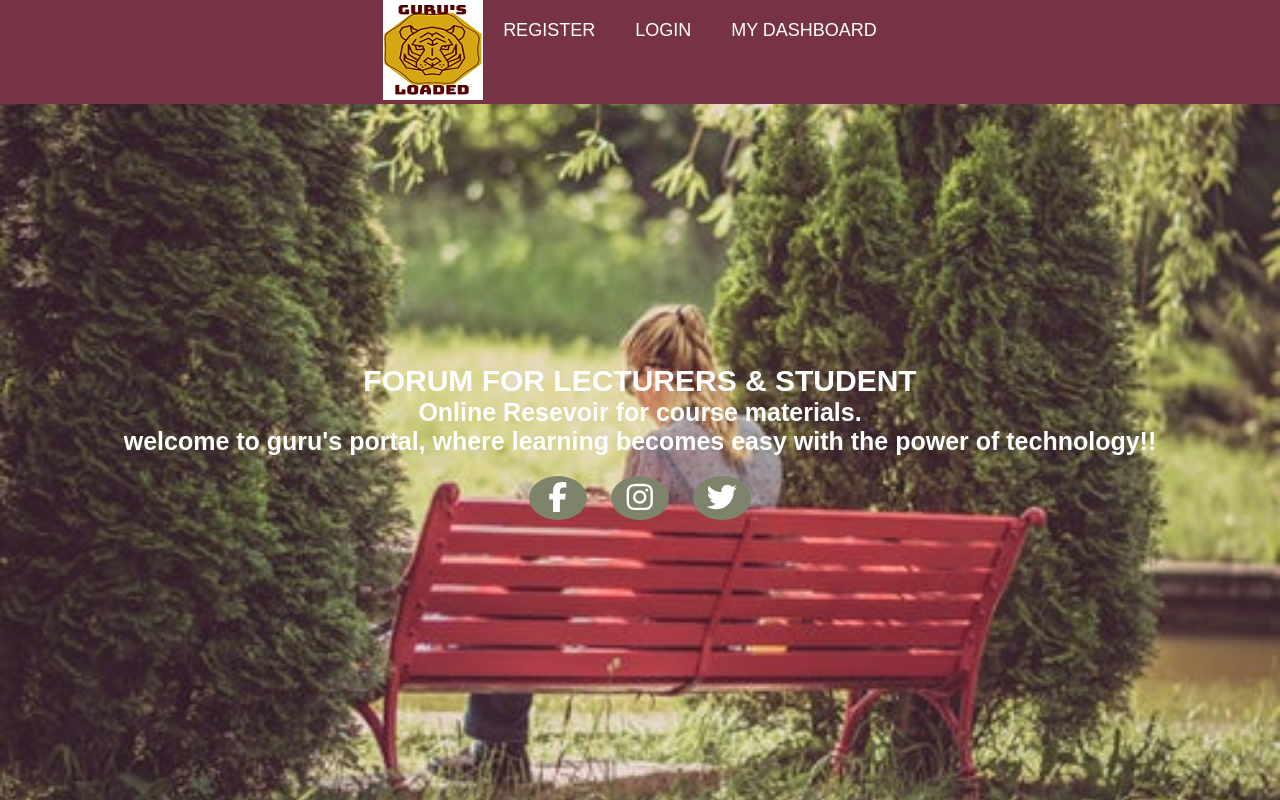
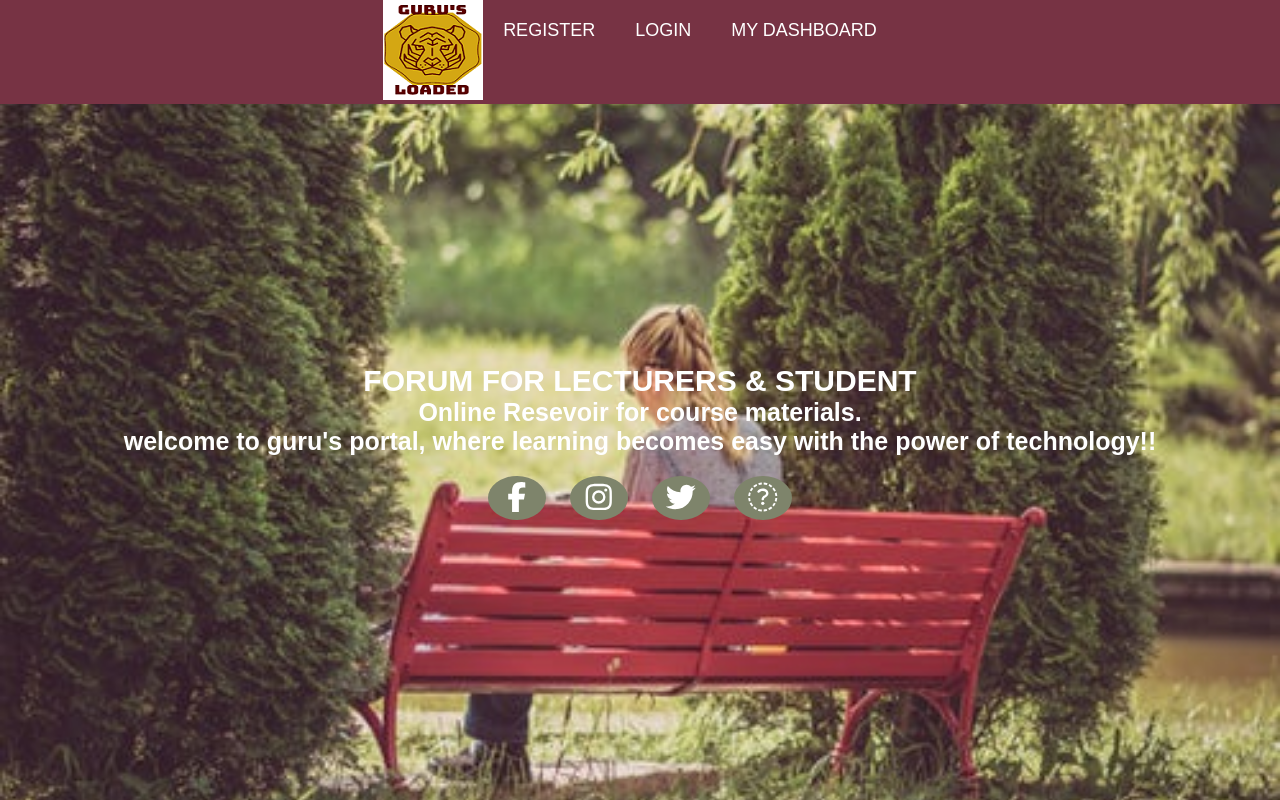
Before and after one commit to aalole/Guru-s-Loaded, a plain HTML site: page index.html in a window 1280 px wide. Drawn offline with Linux system fonts and the light colour scheme.

Commit message:
modified index

```diff
--- a/index.html
+++ b/index.html
@@ -43,6 +43,7 @@
                     <a href="#"><i class="fab fa-facebook-f"></i></a>
                     <a href="#"><i class="fab fa-instagram"></i></a>
                     <a href="#"><i class="fab fa-twitter"></i></a>
+                    <a href="#"><i class="fab fa-linkedIn"></i></a>
                 </div>
             </div>
         </div>
```
